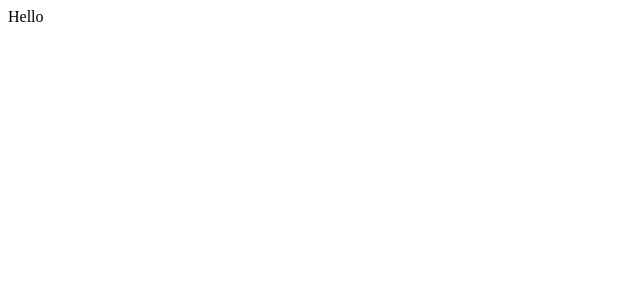
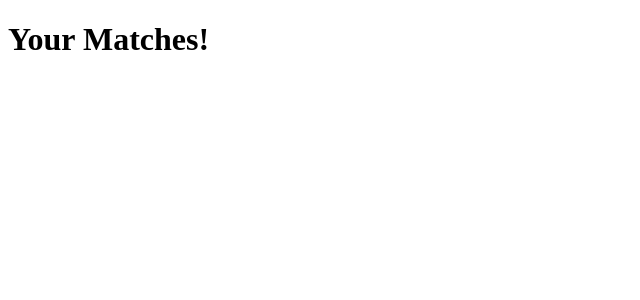
Before and after one commit to kraigmansfield/808-s-and-heartbreaks, a React (Create React App) app: page / in a window 1280 px wide. Shown: the top 300 px of the page, without its empty margins (0-640 px from the left). Built offline with nearby package versions, Linux system fonts and the light colour scheme.

Commit message:
updating

```diff
--- a/src/App.js
+++ b/src/App.js
@@ -1,9 +1,9 @@
-
+import Match from './MatchPage/matchPage'
 
 function App() {
   return (
     <div className="App">
-      Hello
+      <Match/>
     </div>
   );
 }
--- /dev/null
+++ b/src/MatchPage/matchPage.css
@@ -0,0 +1,7 @@
+.conatinerH1 {
+    text-align: center;
+}
+
+.match-container {
+    border: 5px black;
+}
--- /dev/null
+++ b/src/MatchPage/matchPage.js
@@ -0,0 +1,15 @@
+import React from 'react';
+import "./matchPage.css"
+
+export default function Match() {
+    return(
+        <div className="container">
+        <h1 className="conatainerH1">Your Matches!</h1>
+            <div className="match-container">
+
+            </div>
+
+
+        </div>
+    )
+}
--- a/src/index.js
+++ b/src/index.js
@@ -3,12 +3,4 @@ import ReactDOM from 'react-dom/client';
 import App from './App';
 
 const root = ReactDOM.createRoot(document.getElementById('root'));
-root.render(
-  <React.StrictMode>
-    <App />
-  </React.StrictMode>
-);
-
-// If you want to start measuring performance in your app, pass a function
-// to log results (for example: reportWebVitals(console.log))
-// or send to an analytics endpoint. Learn more: https://bit.ly/CRA-vitals
+root.render(<App />);
```
Also changed, not shown: src/ProfilePage/profilePage.js (added, +19 -0 lines), src/ProfilePage/profilePage.css (added).
